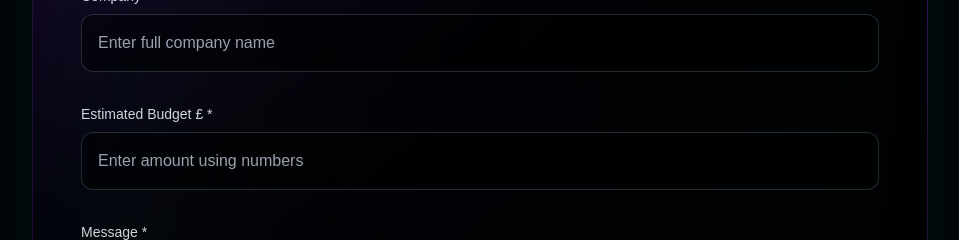
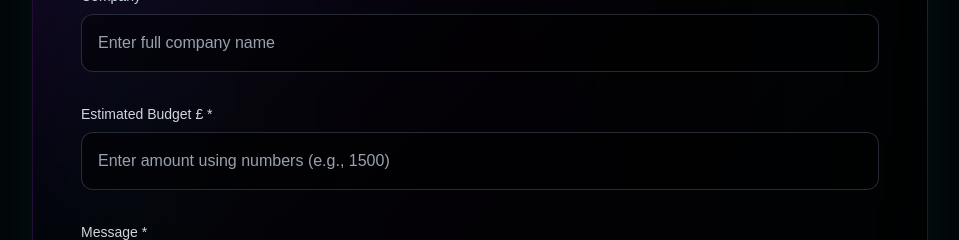
Before and after one commit to Dezmondo7/KreativeWeb3D, a React (Vite) app: page / in a window 1280 px wide. Shown: the part 8900-9140 px from the top of the page, without its empty margins (160-1119 px from the left). Built offline with nearby package versions, Linux system fonts and the light colour scheme; no server answers; a web font is replaced by a local one.

Commit message:
revised the contact form section adding the correct validation for the user for the required input

```diff
--- a/src/components/ContactForm.jsx
+++ b/src/components/ContactForm.jsx
@@ -153,7 +153,7 @@ const ContactForm = () => {
                     required: true,
                   })}
                   className="w-full px-4 py-4 bg-black/50 border border-gray-600/50 rounded-xl text-white placeholder-gray-400 focus:outline-none focus:ring-2 focus:ring-cyan-400/50 focus:border-cyan-400/50 transition-all duration-200"
-                  placeholder="Enter amount using numbers"
+                  placeholder="Enter amount using numbers (e.g., 1500)"
                 />
                 {errors.budget && <p className="text-red-400 text-sm mt-1">{errors.budget.message}</p>}
               </div>
```
